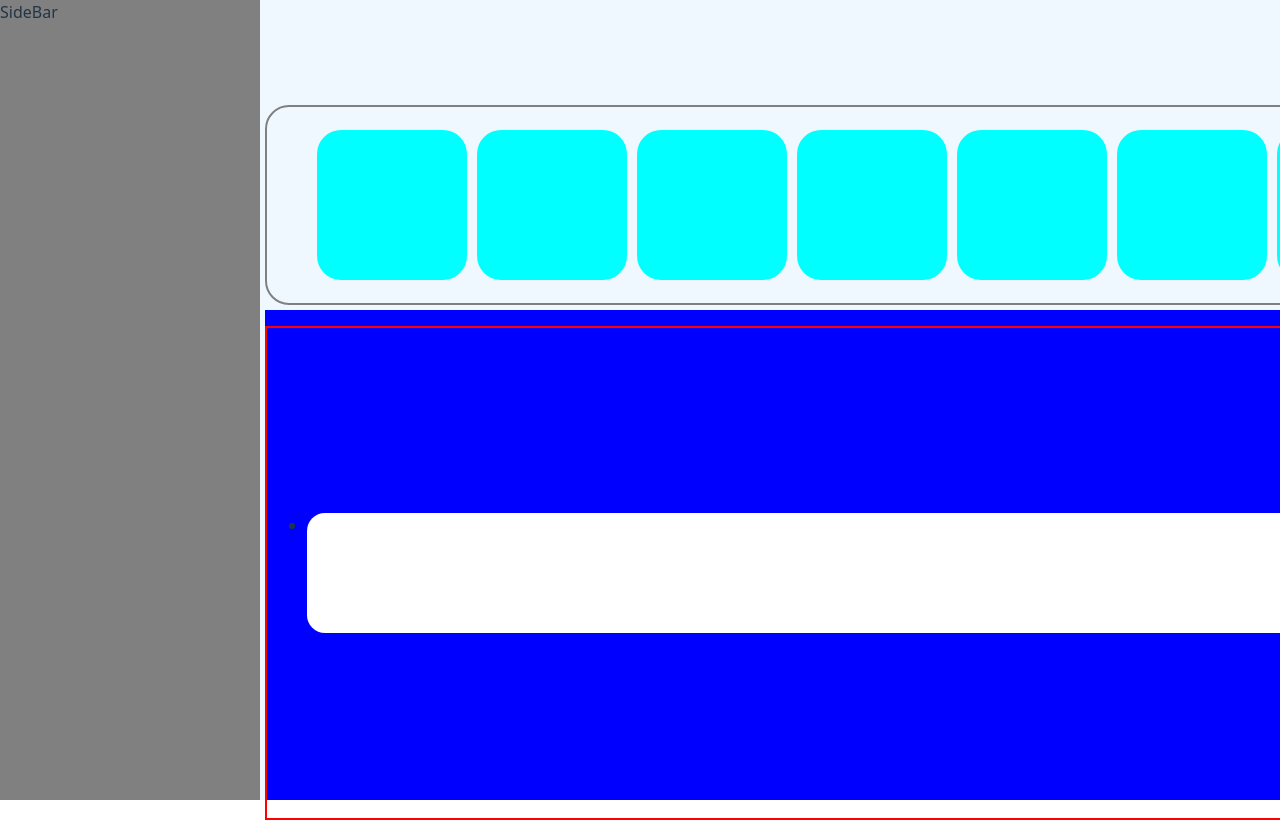
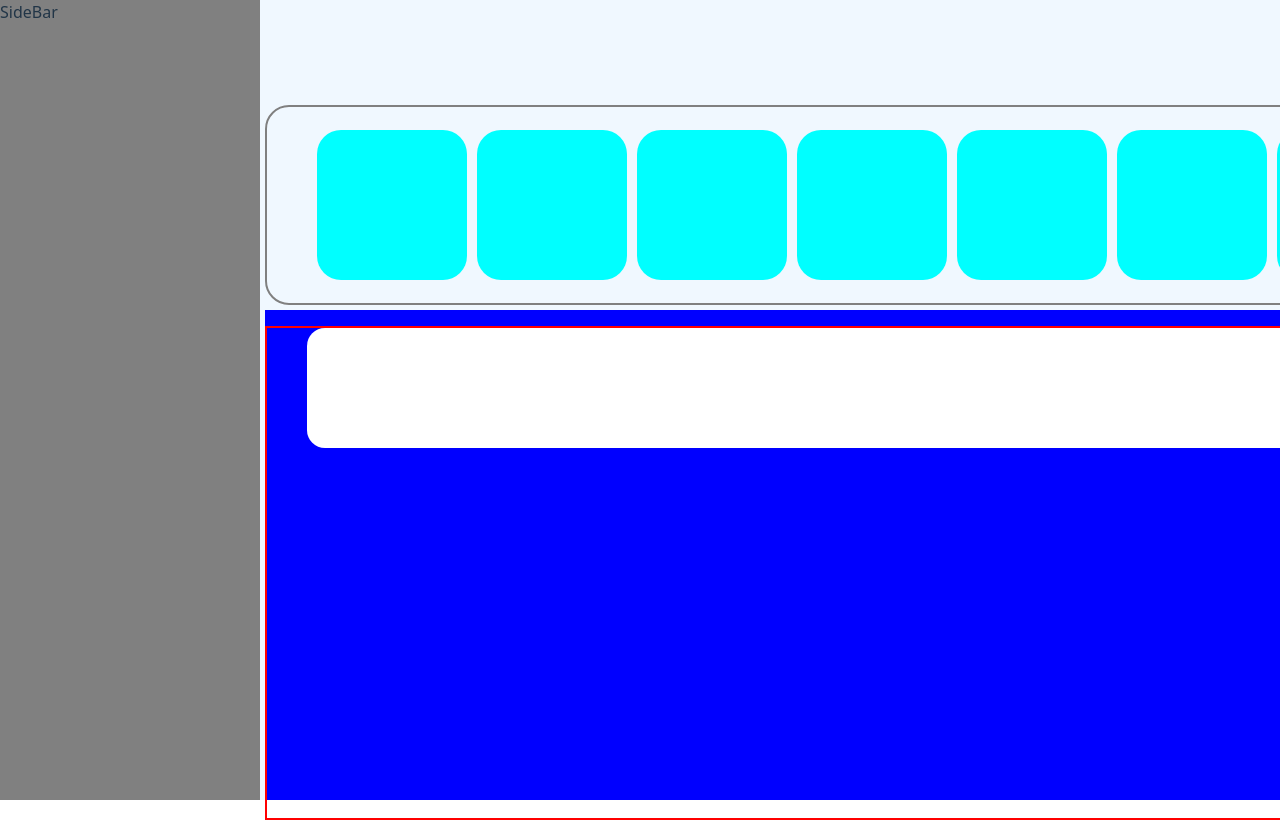
Before and after one commit to Mohamed-Abuali/Revue, a React (Vite) app: page / in a window 1280 px wide. Shown: the top 820 px of the page. Built offline with nearby package versions, Linux system fonts and the light colour scheme.

Commit message:
style(App.css): center content horizontally and align items to start
Adjust flex container alignment to center content horizontally and align items to the start. Also remove list bullets from error items by setting list-style to none.

```diff
--- a/src/App.css
+++ b/src/App.css
@@ -62,8 +62,8 @@ body{
   height: 100%;
   overflow-y: auto;
   display: flex;
-  justify-content: start;
-  align-items: center;
+  justify-content: center;
+  align-items: start;
   border:2px red solid
 }
 .error-item{
@@ -71,5 +71,5 @@ body{
   height: 120px;
   border-radius: 18px;
   background-color: white;
-
+  list-style: none;
 }
```
